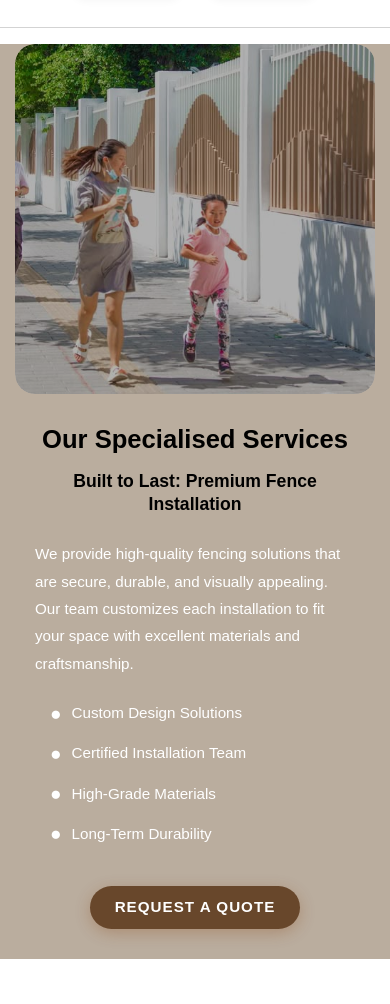
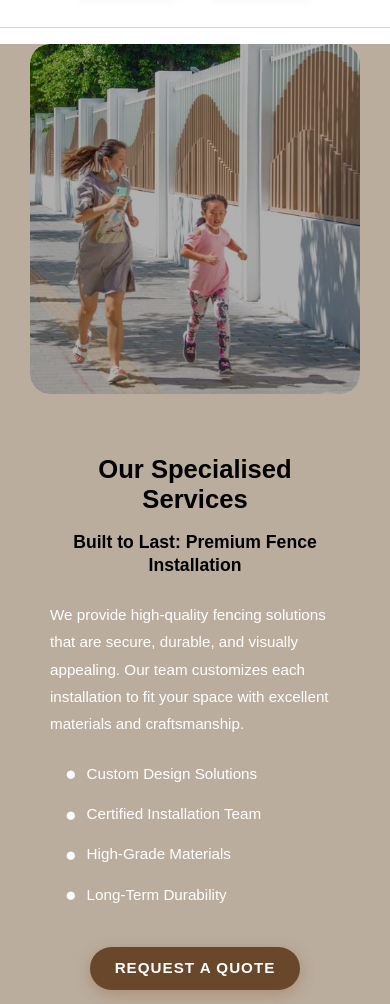
Before and after one commit to kunhuang1009/ZHOU-BOYING-0369087-GCD60904---Interactive-Design, a plain HTML site: page about_new.html in a window 390 px wide. Shown: the part 1998-3002 px from the top of the page. Drawn offline with Linux system fonts and the light colour scheme.

Commit message:
Add files via upload

```diff
--- a/css/page3.css
+++ b/css/page3.css
@@ -219,6 +219,18 @@
 
 .services-section {
     background: rgb(186, 173, 158);
+}
+
+.services-section-div {
+    padding: 0 60px;
+}
+
+.services-section .col-lg-5 {
+    padding-right: 30px;
+}
+
+.services-section .col-lg-7 {
+    padding-left: 30px;
 }
 
 .services-image-container {
@@ -717,6 +729,18 @@
     .services-content {
         padding: 40px 30px;
     }
+
+    .services-section-div {
+        padding: 0 40px;
+    }
+
+    .services-section .col-lg-5 {
+        padding-right: 20px;
+    }
+
+    .services-section .col-lg-7 {
+        padding-left: 20px;
+    }
 }
 
 @media (max-width: 768px) {
@@ -837,6 +861,19 @@
 
     .services-features {
         margin-bottom: 1.5rem;
+    }
+
+    .services-section-div {
+        padding: 0 20px;
+    }
+
+    .services-section .col-lg-5 {
+        padding-right: 15px;
+        margin-bottom: 30px;
+    }
+
+    .services-section .col-lg-7 {
+        padding-left: 15px;
     }
 
     .services-btn {
@@ -960,4 +997,17 @@
     .statistics-section-div {
         padding: 0 15px;
     }
+
+    .services-section-div {
+        padding: 0 15px;
+    }
+
+    .services-section .col-lg-5 {
+        padding-right: 15px;
+        margin-bottom: 30px;
+    }
+
+    .services-section .col-lg-7 {
+        padding-left: 15px;
+    }
 }
```
